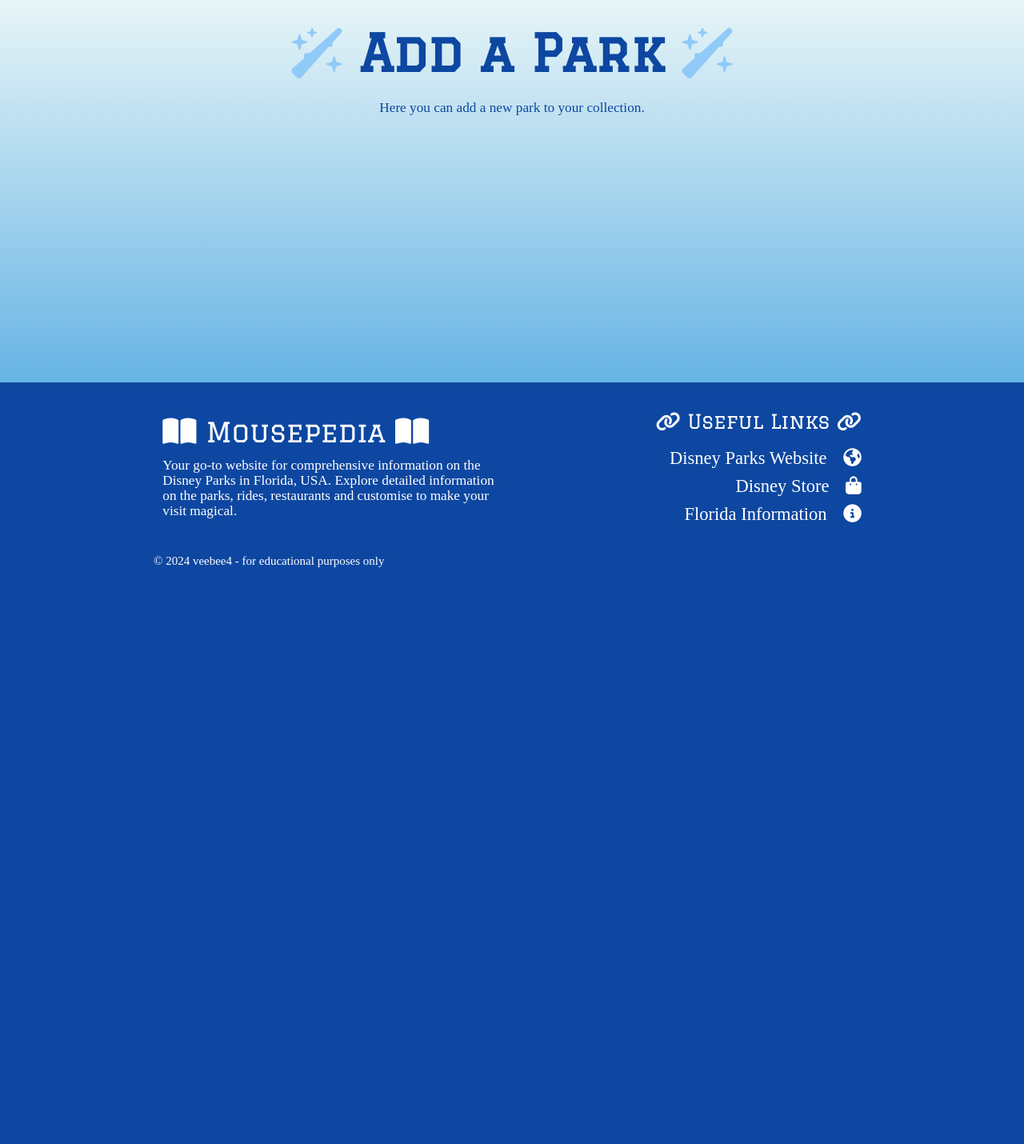
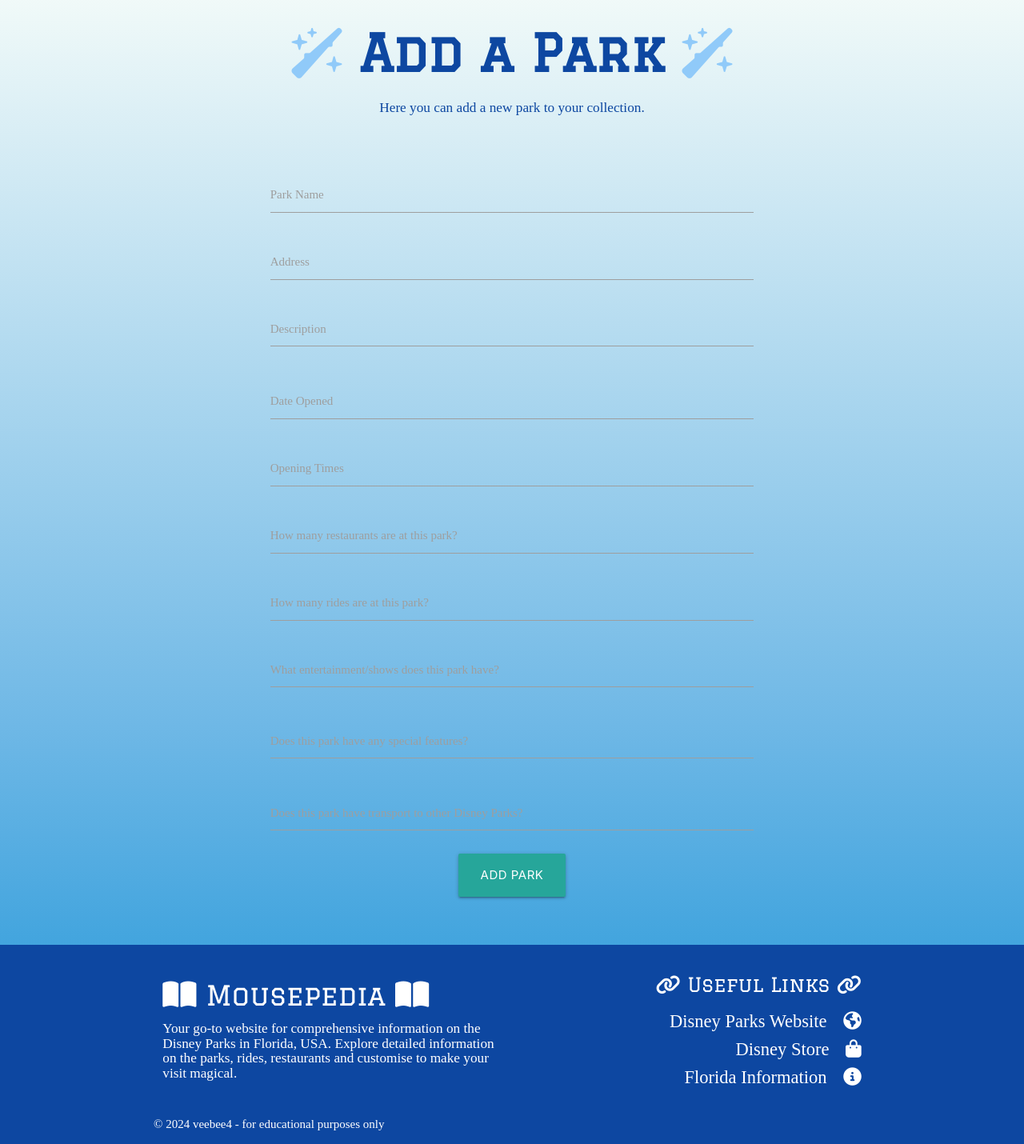
Before and after one commit to veebee4/mousepedia, a Flask app: page /add_park in a window 1280 px wide. Shown: the part 74-1504 px from the top of the page at 80% size. Before the commit the page ends 783 px from the top, so only its background shows below. Run offline with Flask 2, Linux system fonts and the light colour scheme; some libraries are stand-ins or nearby versions; some web fonts are replaced.

Commit message:
Add form for add_park.html

```diff
--- a/mousepedia/static/css/style.css
+++ b/mousepedia/static/css/style.css
@@ -66,6 +66,13 @@ main {
     margin: 2rem;
 }
 
+/* ---------------------------------------- Add Parks Page */
+
+.add_park_form {
+    margin-top: 4rem;
+    margin-bottom: 4rem;
+}
+
 /* ---------------------------------------- Rides Page */
 
 /* ---------------------------------------- Restaurant Page */
--- a/mousepedia/static/js/script.js
+++ b/mousepedia/static/js/script.js
@@ -1,5 +1,14 @@
 document.addEventListener('DOMContentLoaded', function() {
-    // initialises the side nav bar
-    let sidenavbar = document.querySelectorAll('.sidenav');
-    M.Sidenav.init(sidenavbar);
+  // initialises the side nav bar
+  let sidenavbar = document.querySelectorAll('.sidenav');
+  M.Sidenav.init(sidenavbar);
+});
+
+document.addEventListener('DOMContentLoaded', function() {
+  // initialises the date picker for date_opened on the add_park form
+  let dateOpened = document.querySelectorAll('.datepicker');
+  M.Datepicker.init(dateOpened);
   });
+
+  $('.materialize-textarea').val('New Text');
+  M.textareaAutoResize($('.materialize-textarea'));
--- a/mousepedia/templates/add_park.html
+++ b/mousepedia/templates/add_park.html
@@ -4,4 +4,89 @@
 <h1 class="blue-text text-darken-4 center-align page-heading"><i class="fa-solid fa-wand-sparkles blue-text text-lighten-3"></i> Add a Park <i class="fa-solid fa-wand-sparkles blue-text text-lighten-3"></i></h1>
 <h6 class="blue-text text-darken-4 center-align">Here you can add a new park to your collection.</h6>
 
+<!-- Form to add a park to the database -->
+<div class="container add_park_form">
+    <div class="row">
+        <form class="col s12" method="POST" action="{{ url_for('add_park') }}">
+            <!-- park_name -->
+            <div class="row">
+                <div class="input-field col s12">
+                    <input id="park_name" name="park_name" minlength="5" maxlength="50" type="text" required>
+                    <label for="park_name">Park Name</label>
+                </div>
+            </div>
+            <!-- park_address -->
+            <div class="row">
+                <div class="input-field col s12">
+                    <input id="park_address" name="park_address" minlength="5" maxlength="50" type="text" class="validate" required>
+                    <label for="park_address">Address</label>
+                </div>
+            </div>
+            <!-- park_description -->
+            <div class="row">
+                <div class="input-field col s12">
+                    <textarea id="park_description" name="park_description" class="materialize-textarea" required></textarea>
+                    <label for="park_description">Description</label>
+                </div>
+            </div>
+            <!-- date_opened -->
+            <div class="row">
+                <div class="input-field col s12">
+                    <input type="text" name="date_opened" class="datepicker">
+                    <label for="date_opened">Date Opened</label>
+                </div>
+            </div>
+            <!-- opening_times -->
+            <div class="row">
+                <div class="input-field col s12">
+                    <input id="opening_times" name="opening_times" type="text" class="validate" required>
+                    <label for="opening_times">Opening Times</label>
+                </div>
+            </div>
+            <!-- num_restaurants -->
+            <div class="row">
+                <div class="input-field col s12">
+                    <input id="num_restaurants" name="num_restaurants" type="number" class="validate">
+                    <label for="num_restaurants">How many restaurants are at this park?</label>
+                </div>
+            </div>
+            <!-- num_rides -->
+            <div class="row">
+                <div class="input-field col s12">
+                    <input id="num_rides" name="num_rides" type="number" class="validate">
+                    <label for="num_rides">How many rides are at this park?</label>
+                </div>
+            </div>
+            <!-- entertainment -->
+            <div class="row">
+                <div class="input-field col s12">
+                    <textarea id="entertainment" name="entertainment" class="materialize-textarea"></textarea>
+                    <label for="entertainment">What entertainment/shows does this park have?</label>
+                </div>
+            </div>
+            <!-- special_features -->
+            <div class="row">
+                <div class="input-field col s12">
+                    <textarea id="special_features" name="special_features" class="materialize-textarea"></textarea>
+                    <label for="special_features">Does this park have any special features?</label>
+                </div>
+            </div>
+            <!-- transport_between_parks -->
+            <div class="row">
+                <div class="input-field col s12">
+                    <textarea id="transport_between_parks" name="transport_between_parks" class="materialize-textarea"></textarea>
+                    <label for="transport_between_parks">Does this park have transport to other Disney Parks?</label>
+                </div>
+            </div>
+            <div class="row">
+                <div class="col s12 center-align">
+                    <button class="btn-large" type="submit" name="action">
+                        Add Park
+                    </button>
+                </div>
+            </div>
+        </form>
+    </div>
+</div>
+
 {% endblock %}
--- a/mousepedia/templates/base.html
+++ b/mousepedia/templates/base.html
@@ -15,7 +15,7 @@
             <div class="nav-wrapper">
                 <img src="{{ url_for('static', filename='images/mousepedia-logo.png') }}" id="nav-logo">
 
-                <a href="#!" class="brand-logo white-text text-align-center">Mousepedia</a>
+                <a href="{{ url_for('home') }}" class="brand-logo white-text text-align-center">Mousepedia</a>
                 <a href="#" data-target="mobile-demo" class="sidenav-trigger"><i class="fa-solid fa-circle-chevron-down light-blue-text text-lighten-4"></i></a>
                 <ul class="right hide-on-med-and-down">
                     <li class="nav-link"><a href="{{ url_for('home') }}">Home</a></li>
```
